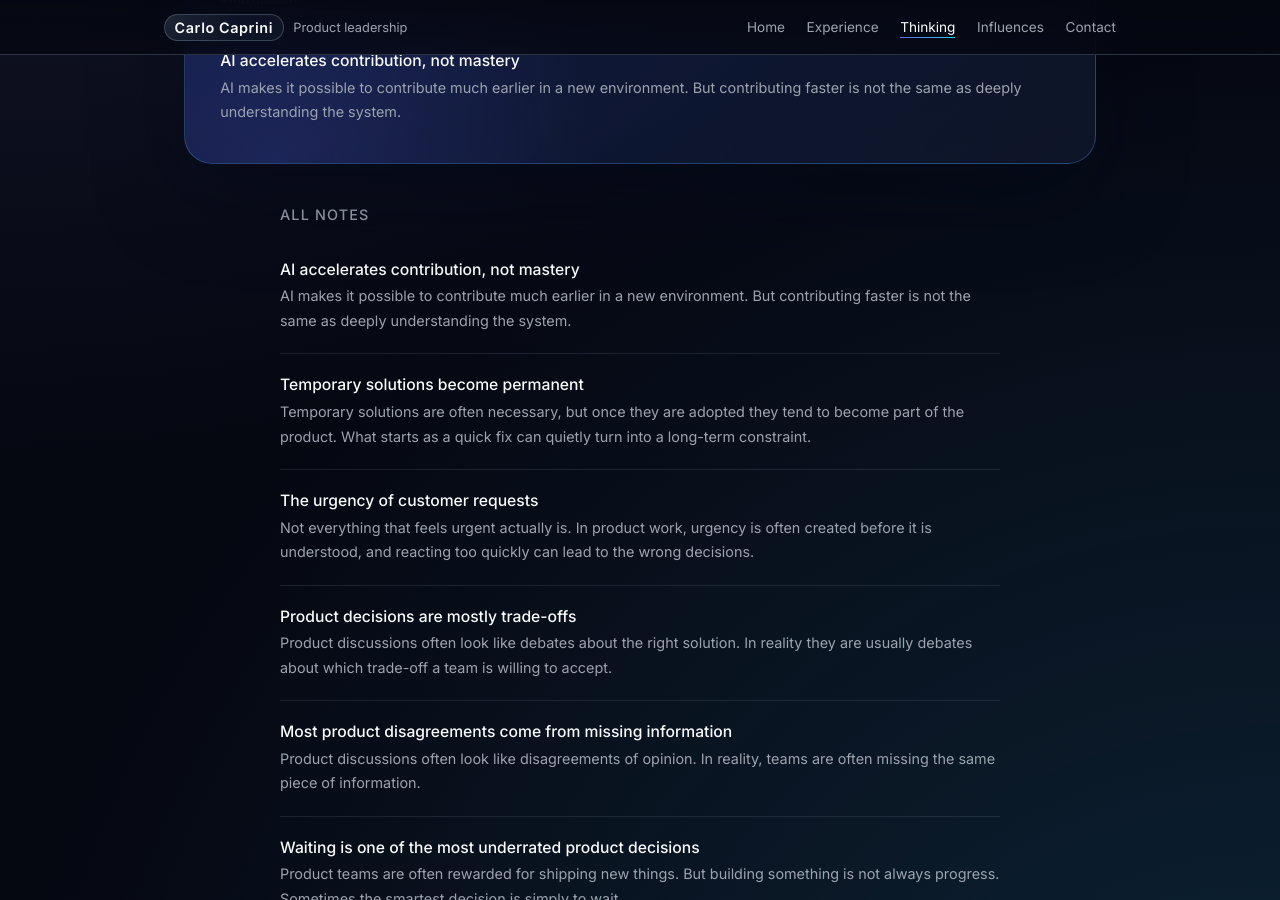
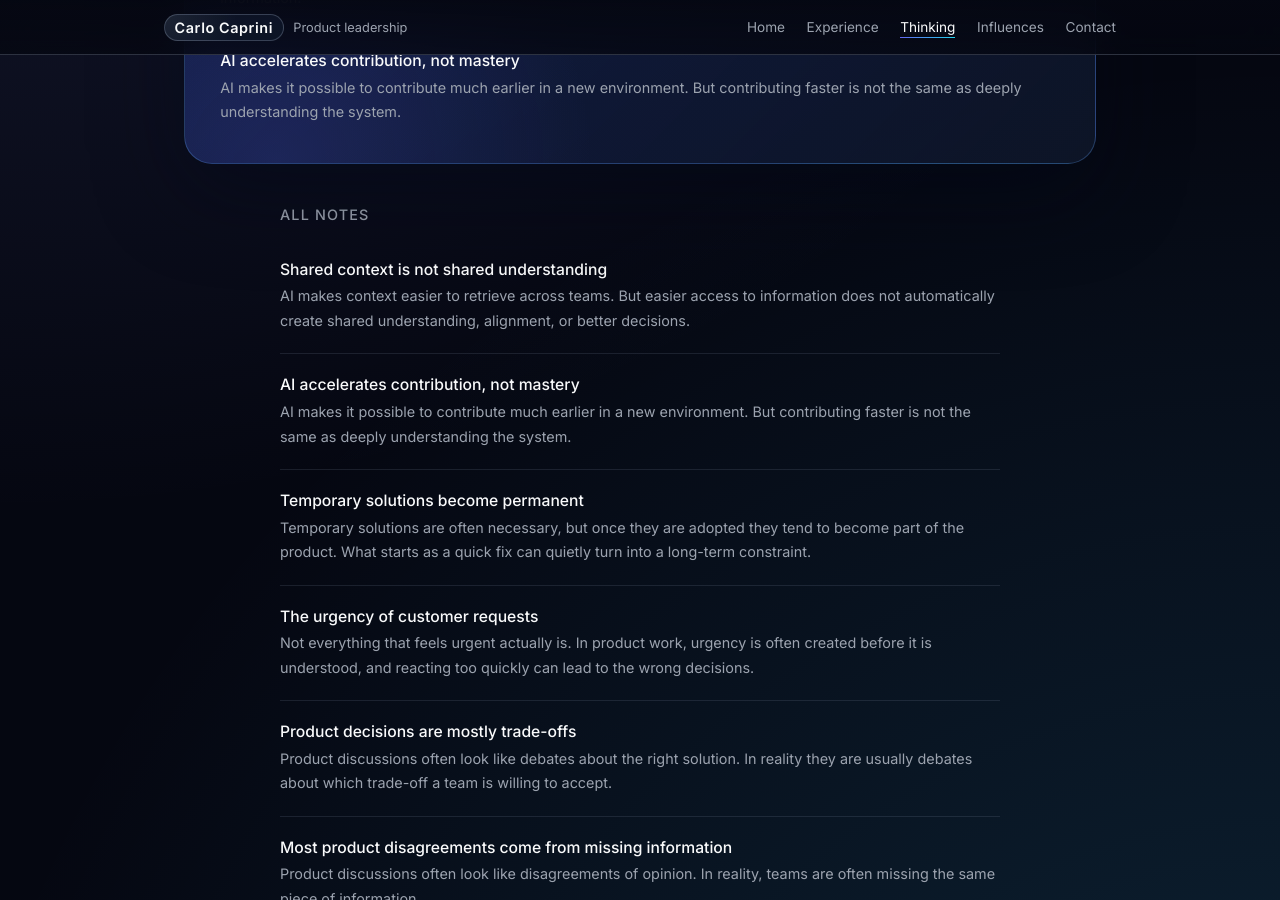
Before and after one commit to carlocaprini/carlocaprini.github.io, a Jekyll site: the page built from pages/thinking.md, in a window 1280 px wide and 900 px high, scrolled down 985 px. Built offline with Jekyll 4.4.1, drawn with Linux system fonts in a browser that asks for light colours; part of the change alters nothing that is shown.

Commit message:
Shared context draft

```diff
--- a/pages/thinking.md
+++ b/pages/thinking.md
@@ -25,6 +25,7 @@ start_here:
     - url: /thinking/ai-accelerates-contribution-not-mastery/
 # Order of notes on the list. Title and summary come from each article's front matter.
 articles:
+  - url: /thinking/shared-context-is-not-shared-understanding/
   - url: /thinking/ai-accelerates-contribution-not-mastery/
   - url: /thinking/managing-disagreements/
   - url: /thinking/waiting-as-product-decision/
--- /dev/null
+++ b/pages/thinking/shared-context-is-not-shared-understanding.md
@@ -0,0 +1,144 @@
+---
+layout: article
+title: Shared context is not shared understanding
+date: 2026-05-25
+permalink: /thinking/shared-context-is-not-shared-understanding/
+summary: AI makes context easier to retrieve across teams. But easier access to information does not automatically create shared understanding, alignment, or better decisions.
+topics:
+  - decision-making
+  - team-dynamics
+intro:
+  - AI is dramatically reducing the cost of accessing context inside organizations.
+  - But shared access to information does not automatically produce shared understanding.
+  - As retrieval becomes easier, interpretation and prioritization become more visible bottlenecks.
+---
+
+## AI changes the cost of accessing context
+
+AI is changing something important in how teams work with information.
+It is becoming easier to access context without knowing exactly where everything lives.
+
+People can now ask questions that used to require manual investigation:
+
+- what changed recently in a workflow
+
+- which systems are involved in a problem
+
+- what customers are saying about a feature
+
+- what recently changed in a specific area
+
+and get useful answers much faster than before.
+
+That changes the cost of exploration.
+But it does not automatically change the quality of understanding.
+
+Two people can have access to the same dashboards, the same customer feedback, and the same documents, and still walk away with very different interpretations of what matters.
+
+One person sees a signal worth reshaping the roadmap around.
+Another sees temporary pressure that should not influence long-term direction.
+
+One person sees a risk that should slow the team down.
+Another sees a reason to move faster.
+
+The disagreement is no longer necessarily about access to information.
+It becomes a disagreement about interpretation.
+
+## More information is not always better context
+
+This becomes even more visible as access to information becomes easier.
+
+There is a difference between _information relevant to the problem space_ and simply _more information_.
+
+Additional perspectives and discussion points can feel useful because they expand the conversation.
+
+But if they do not directly contribute to the original problem definition or the goal of the initiative, they can also become a distraction.
+
+As more loosely related concerns enter the discussion, the problem space itself expands.
+
+And once the problem space expands too much, finding a solution to the original problem becomes significantly harder.
+
+This does not mean different perspectives should be ignored.
+But it does mean that not every signal should carry the same weight within a specific decision context.
+
+Part of product work is maintaining clarity around:
+
+- the actual problem being solved
+
+- the constraints that matter
+
+- the goal the team is optimizing for
+
+Otherwise discussions slowly drift from solving a specific problem to debating every adjacent concern that could possibly matter.
+
+## Better access does not remove disagreement
+
+Better access to information improves discussions in many situations because important facts become easier to retrieve.
+
+But many product discussions were never only about access to facts.
+
+They were also about priorities, trade-offs, interpretation, risk tolerance, and deciding which parts of the context should carry the most weight.
+
+When information was harder to access, missing context was an obvious explanation for disagreement.
+I wrote about this in [most product disagreements come from missing information](/thinking/most-product-disagreements-come-from-missing-information/).
+
+Now teams can have much richer context available and still disagree.
+
+Not because someone is uninformed.
+But because understanding is not produced by access alone.
+
+Understanding depends on:
+
+- how people connect signals
+
+- how they frame the problem
+
+- how they evaluate constraints
+
+- how they judge consequences
+
+This is one reason why structured customer research matters so much.
+
+It does not eliminate interpretation.
+But it reduces ambiguity and improves the quality of the discussion.
+
+## Retrieval becomes cheaper, prioritization becomes harder
+
+As context becomes easier to retrieve, another shift becomes visible.
+
+In many situations, agreeing on a possible solution becomes easier than agreeing on when the solution should actually be prioritized.
+
+The difficult part increasingly becomes:
+
+- deciding what matters most
+
+- comparing competing priorities
+
+- evaluating opportunity cost
+
+- deciding which initiatives deserve attention first
+
+The proposal itself is often no longer the hardest part.
+
+The harder discussion becomes where this sits relative to every other request, escalation, opportunity, and strategic initiative already competing for attention.
+
+This is also why AI-assisted contribution can create false confidence.
+
+People can contribute much earlier because context becomes easier to query.
+But as I wrote in [AI accelerates contribution, not mastery](/thinking/ai-accelerates-contribution-not-mastery/), contributing earlier is not the same as understanding the system more deeply.
+
+Earlier contribution does not necessarily mean:
+
+- deeper understanding
+
+- stronger prioritization judgment
+
+- shared interpretation of the trade-offs involved
+
+AI reduces the friction of accessing information inside organizations.
+
+But once retrieval becomes cheap, interpretation and prioritization become much more visible as the real bottlenecks.
+
+Better access to context helps.
+
+But shared context is not shared understanding.
```
